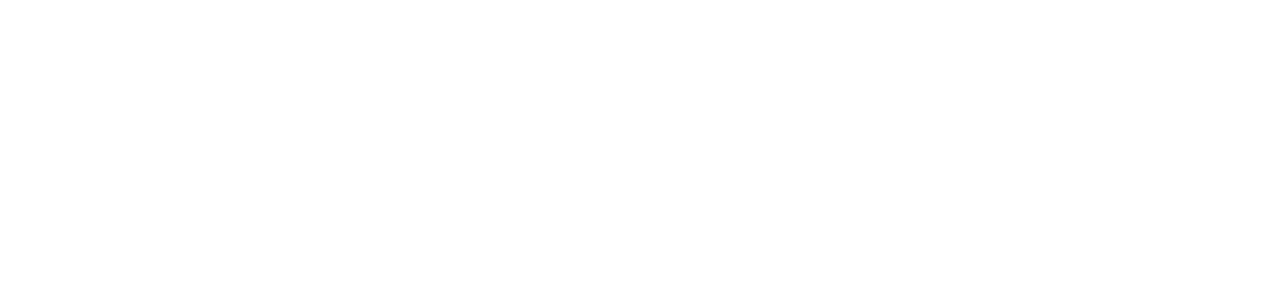
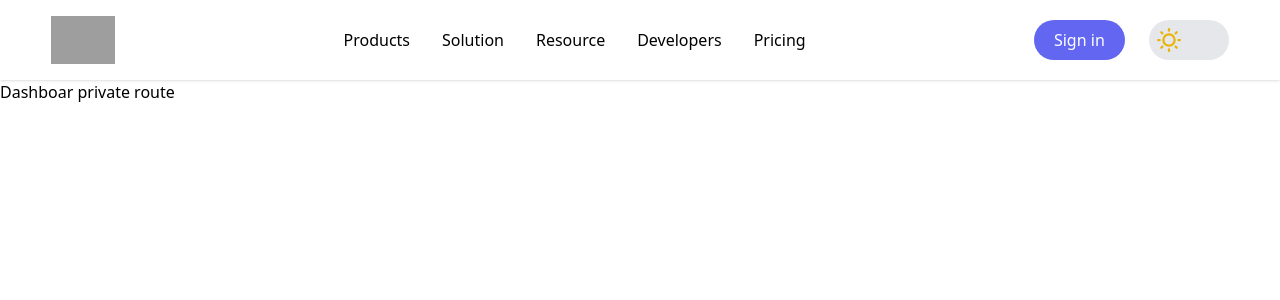
Before and after one commit to thiagofreitascarneiro/user-management, a React (Vite) app: page /dashboard in a window 1280 px wide. Shown: the top 300 px of the page. Built offline with nearby package versions, Linux system fonts and the light colour scheme; grey boxes are pictures that could not be loaded.

Commit message:
feat: create navbar, private route for dashboard, and install icon libraries
- Added a Navbar component for navigation
- Configured a private route for the Dashboard page
- Installed react-icons and phosphor-icons for UI enhancements

```diff
--- a/package.json
+++ b/package.json
@@ -12,8 +12,10 @@
   },
   "dependencies": {
     "axios": "^1.7.9",
+    "phosphor-react": "^1.4.1",
     "react": "^18.3.1",
     "react-dom": "^18.3.1",
+    "react-icons": "^5.4.0",
     "react-router-dom": "^7.0.2"
   },
   "devDependencies": {
--- /dev/null
+++ b/src/components/NavBar.tsx
@@ -0,0 +1,84 @@
+import React, { useState } from 'react';
+import ThemeToggle from './ToggleMode';
+
+const Header: React.FC = () => {
+  const [menuOpen, setMenuOpen] = useState(false);
+
+  return (
+    <header className="bg-white dark:bg-gray-900 shadow">
+      <nav className="flex justify-between items-center w-[92%] mx-auto py-4">
+        <div>
+          <img
+            className="w-16 cursor-pointer"
+            src="https://cdn-icons-png.flaticon.com/512/5968/5968204.png"
+            alt="Logo"
+          />
+        </div>
+
+        <div
+          className={`nav-links md:static absolute bg-white dark:bg-gray-900 md:min-h-fit min-h-[60vh] left-0
+            ${menuOpen ? 'top-[70px]' : 'top-[-100%]'} md:w-auto w-full flex items-center px-5 transition-all duration-500`}
+        >
+          <ul className="flex md:flex-row flex-col md:items-center md:gap-8 gap-6">
+            <li>
+              <a
+                href="#"
+                className="hover:text-gray-500 dark:hover:text-gray-300 transition-colors"
+              >
+                Products
+              </a>
+            </li>
+            <li>
+              <a
+                href="#"
+                className="hover:text-gray-500 dark:hover:text-gray-300 transition-colors"
+              >
+                Solution
+              </a>
+            </li>
+            <li>
+              <a
+                href="#"
+                className="hover:text-gray-500 dark:hover:text-gray-300 transition-colors"
+              >
+                Resource
+              </a>
+            </li>
+            <li>
+              <a
+                href="#"
+                className="hover:text-gray-500 dark:hover:text-gray-300 transition-colors"
+              >
+                Developers
+              </a>
+            </li>
+            <li>
+              <a
+                href="#"
+                className="hover:text-gray-500 dark:hover:text-gray-300 transition-colors"
+              >
+                Pricing
+              </a>
+            </li>
+          </ul>
+        </div>
+
+        <div className="flex items-center gap-6">
+          <button className="bg-indigo-500 text-white px-5 py-2 rounded-full hover:bg-indigo-600 transition-colors">
+            Sign in
+          </button>
+          <ThemeToggle />
+
+          <button
+            onClick={() => setMenuOpen(!menuOpen)}
+            className="text-3xl cursor-pointer md:hidden focus:outline-none"
+          >
+            {menuOpen ? '✖️' : '☰'}
+          </button>
+        </div>
+      </nav>
+    </header>
+  );
+};
+
+export default Header;
--- a/src/components/ToggleMode.tsx
+++ b/src/components/ToggleMode.tsx
@@ -1,16 +1,39 @@
 import React from 'react';
 import { useTheme } from '../context/ThemeContext';
+import { Sun, Moon } from 'phosphor-react'; // Ícones do Phosphor
 
 const ThemeToggle: React.FC = () => {
   const { theme, toggleTheme } = useTheme();
 
   return (
-    <button
-      onClick={toggleTheme}
-      className="p-2 rounded bg-gray-200 dark:bg-gray-800 text-gray-800 dark:text-gray-200"
-    >
-      {theme === 'light' ? 'Switch to Dark Mode' : 'Switch to Light Mode'}
-    </button>
+    <label className="relative inline-flex items-center cursor-pointer">
+      <input
+        type="checkbox"
+        className="sr-only peer"
+        onChange={toggleTheme}
+        checked={theme === 'dark'}
+      />
+      <div
+        className={`w-20 h-10 rounded-full bg-gray-200 peer-checked:bg-gray-800 flex items-center justify-between px-2 transition-all duration-500`}
+      >
+        {/* Ícone de Sol */}
+        <Sun
+          size={24}
+          weight="bold"
+          className={`text-yellow-500 transition-opacity duration-500 ${
+            theme === 'dark' ? 'opacity-0' : 'opacity-100'
+          }`}
+        />
+        {/* Ícone de Lua */}
+        <Moon
+          size={24}
+          weight="bold"
+          className={`text-gray-300 transition-opacity duration-500 ${
+            theme === 'dark' ? 'opacity-100' : 'opacity-0'
+          }`}
+        />
+      </div>
+    </label>
   );
 };
 
--- /dev/null
+++ b/src/pages/Dashboard.tsx
@@ -0,0 +1,7 @@
+import React from 'react';
+
+function Dashboard() {
+  return <div>Dashboar private route</div>;
+}
+
+export default Dashboard;
--- a/src/pages/SignUp.tsx
+++ b/src/pages/SignUp.tsx
@@ -9,7 +9,7 @@
   });
   const [error, setError] = useState('');
 
-  const { theme, toggleTheme } = useTheme();
+  const { theme } = useTheme();
 
   const handleChange = (e: React.ChangeEvent<HTMLInputElement>) => {
     setFormData({
@@ -48,15 +48,9 @@
             >
               Welcome Back
             </h2>
-            <button
-              onClick={toggleTheme}
-              className={`p-2 rounded ${theme === 'dark' ? 'bg-gray-700 text-gray-200' : 'bg-gray-200 text-gray-700'}`}
-            >
-              {theme === 'dark' ? '🌙 Dark Mode' : '☀️ Light Mode'}
-            </button>
           </div>
           <p
-            className={`mt-4 text-center ${theme === 'dark' ? 'text-gray-400' : 'text-gray-600'}`}
+            className={`mt-4 text-start ${theme === 'dark' ? 'text-gray-400' : 'text-gray-600'}`}
           >
             Sign in to continue
           </p>
--- /dev/null
+++ b/src/routes/PrivateRoutes.tsx
@@ -0,0 +1,19 @@
+import React from 'react';
+import { Routes, Route } from 'react-router-dom';
+import Dashboard from '../pages/Dashboard';
+
+const PrivateRoutes = () => {
+  //   const { isAuthenticated } = useAuth();
+
+  //   if (!isAuthenticated) {
+  //     return <Navigate to="/login" />;
+  //   }
+
+  return (
+    <Routes>
+      <Route path="/" element={<Dashboard />} />
+    </Routes>
+  );
+};
+
+export default PrivateRoutes;
--- a/src/routes/index.tsx
+++ b/src/routes/index.tsx
@@ -1,14 +1,23 @@
-import React from 'react';
 import { Routes, Route, Navigate } from 'react-router-dom';
 import PublicRoutes from './PublicRoutes';
+import PrivateRoutes from './PrivateRoutes';
+import Header from '../components/NavBar';
 
 const AppRoutes = () => {
   return (
-    <Routes>
-      <Route path="/*" element={<PublicRoutes />} />
+    <>
+      <Header />
+      <Routes>
+        {/* Public Routes */}
+        <Route path="/*" element={<PublicRoutes />} />
 
-      <Route path="*" element={<Navigate to="/login" />} />
-    </Routes>
+        {/* Private Routes */}
+        <Route path="/dashboard/*" element={<PrivateRoutes />} />
+
+        {/* Redirect */}
+        <Route path="*" element={<Navigate to="/login" />} />
+      </Routes>
+    </>
   );
 };
 
```
Also changed, not shown: src/assets/logo.png (added), 1 other file (tests, documents, lock files or other folders).
